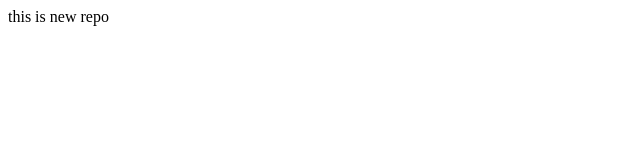
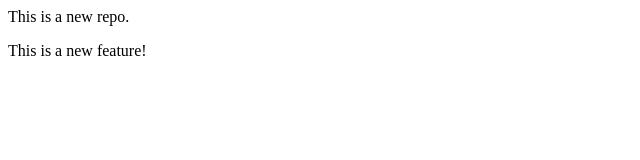
Before and after one commit to praveen610409/localrepo, a plain HTML site: page index.html in a window 1280 px wide. Shown: the whole page, without its empty margins (0-640 px from the left). Drawn offline with Linux system fonts and the light colour scheme.

Commit message:
Add new feature

```diff
--- a/index.html
+++ b/index.html
@@ -1 +1,2 @@
-<p>this is new repo</p>
+<p>This is a new repo.</p>
+<p>This is a new feature!</p>
--- a/style.css
+++ b/style.css
@@ -1,3 +1,3 @@
 p{
-    color: red;
+    color : "red";
 }
```
Also changed, not shown: 1 other file.
